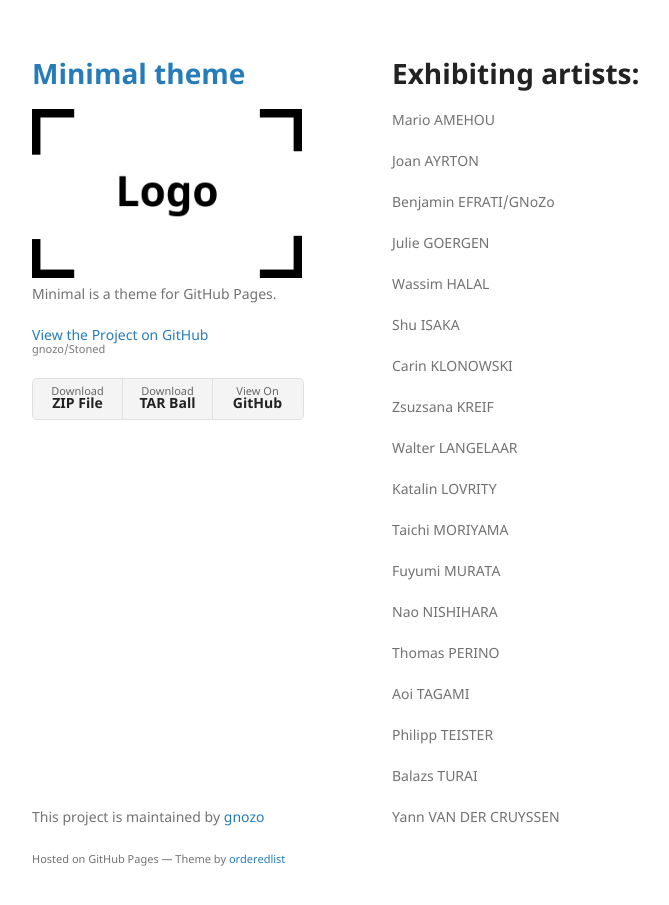
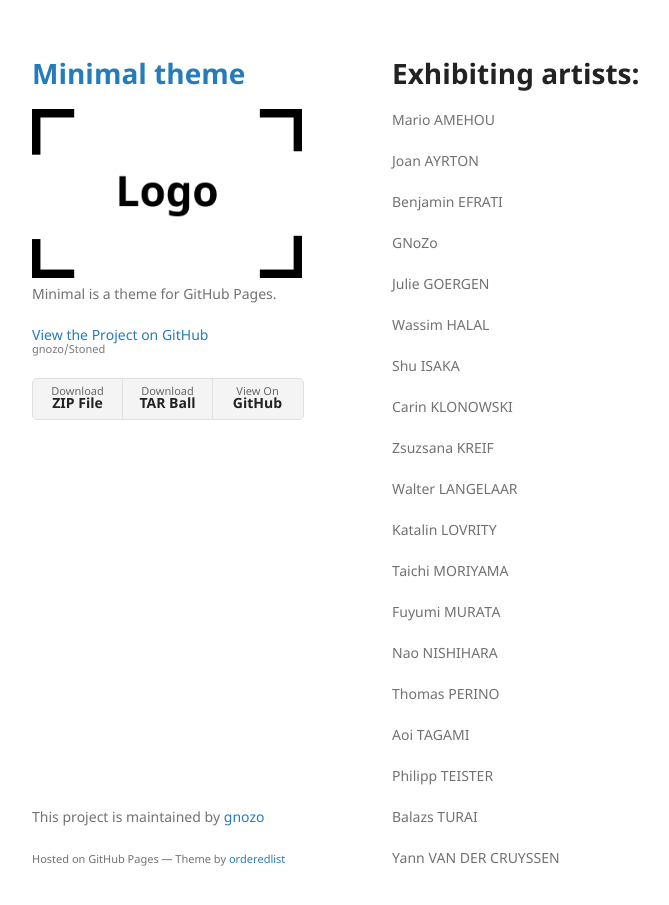
Before and after one commit to gnozo/Stoned, a Jekyll site: the page built from artists.md, in a window 1280 px wide and 938 px high. Shown: the top 905 px of the window, without its empty margins (178-847 px from the left). Built offline with Jekyll 4.4.1, drawn with Linux system fonts in a browser that asks for light colours; our own code applies the rules of GitHub Pages for plain Markdown files.

```diff
--- a/artists.md
+++ b/artists.md
@@ -8,7 +8,9 @@ Mario AMEHOU
 
 Joan AYRTON
 
-Benjamin EFRATI/GNoZo
+Benjamin EFRATI
+
+GNoZo
 
 Julie GOERGEN
 
```
